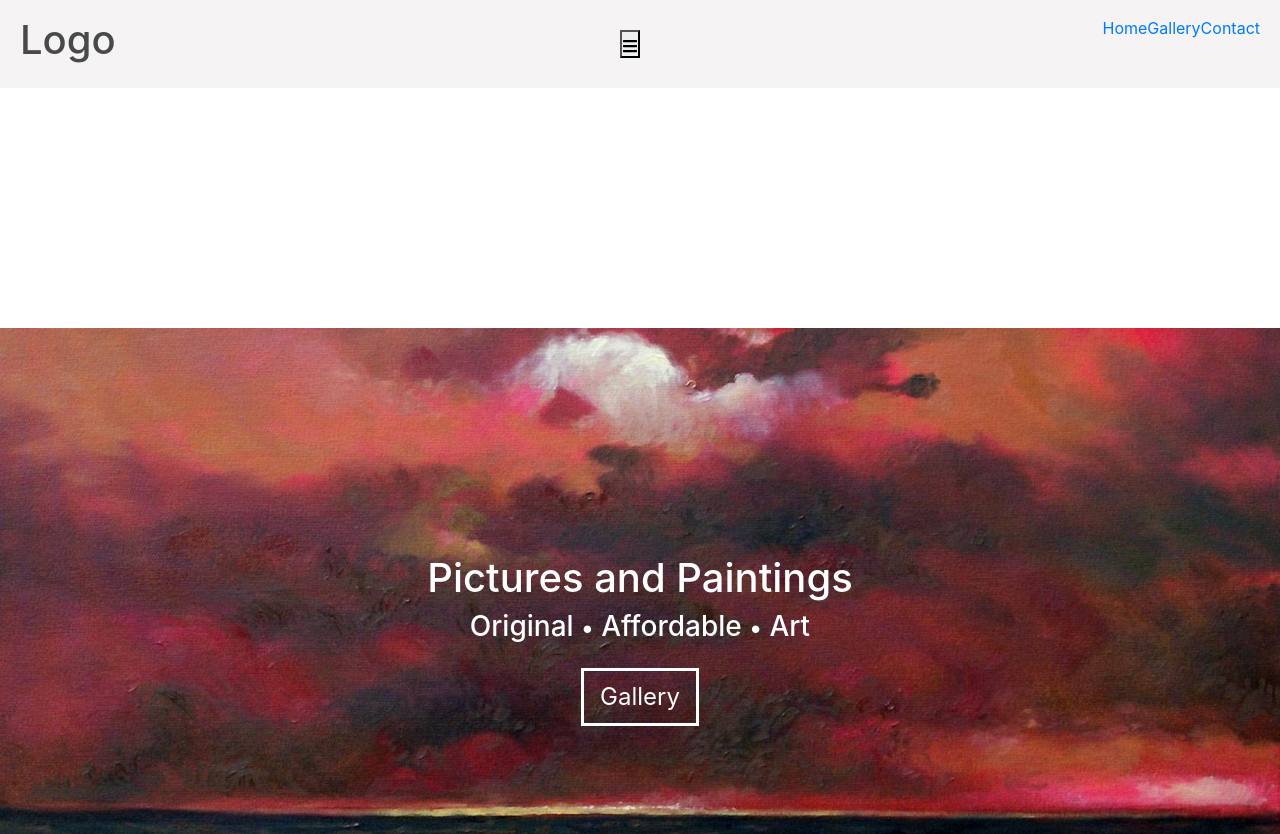
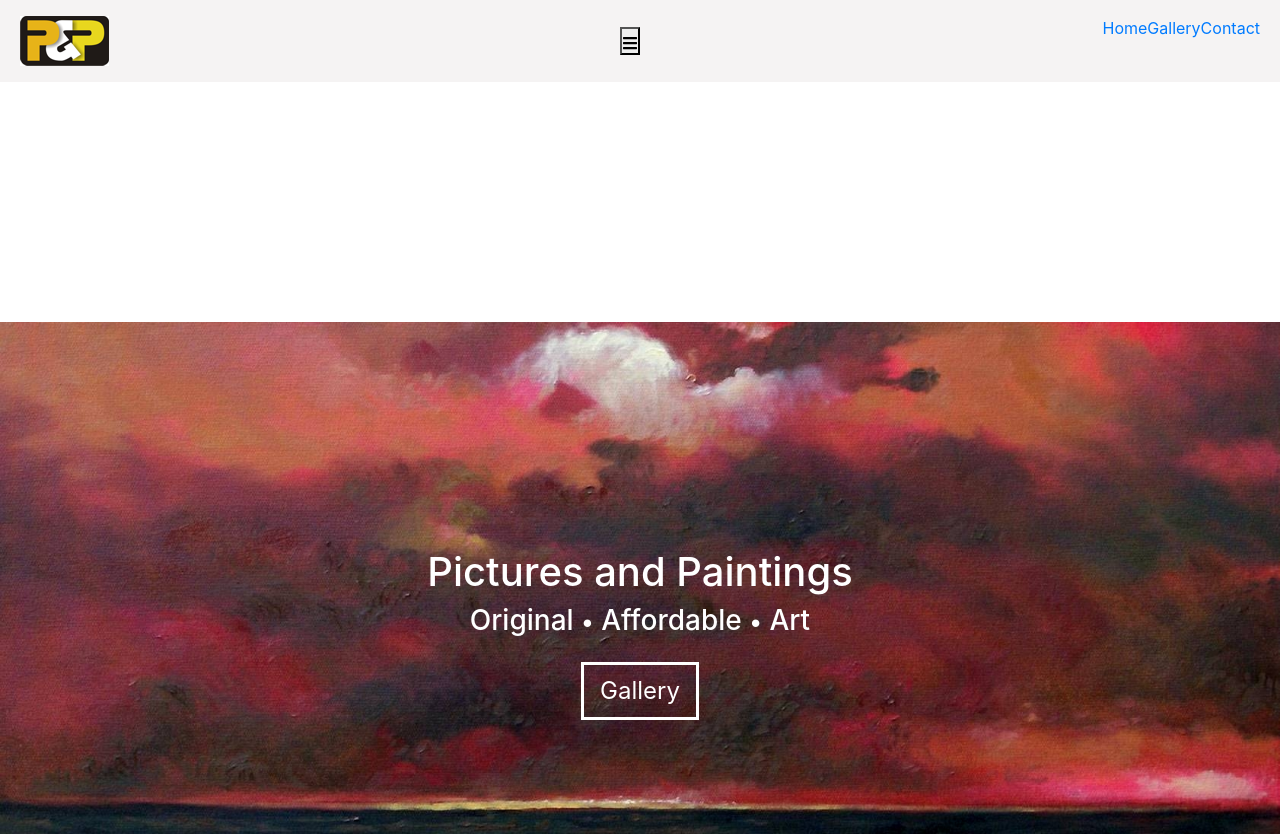
Before and after one commit to christocarr/gatsby-pictures-and-paintings, a Gatsby site: page / in a window 1280 px wide. Shown: the top 834 px of the page. Built offline with nearby package versions, Linux system fonts and the light colour scheme; Gatsby itself is replaced by a stand-in of ours.

Commit message:
Add logo

```diff
--- a/src/components/Navbar.js
+++ b/src/components/Navbar.js
@@ -2,6 +2,7 @@ import React, { useState } from 'react'
 import AniLink from 'gatsby-plugin-transition-link/AniLink'
 import styles from '../css/navbar.module.css'
 import { FaBars } from 'react-icons/fa'
+import logo from '../images/PandP_logo_50px_high.png'
 
 const Navbar = () => {
 
@@ -14,7 +15,7 @@ const Navbar = () => {
   return (
     <nav className={styles.navbar}>
       <div className={styles.center}>
-        <h1 className={styles.logo}>Logo</h1>
+        <img src={logo} alt="logo" />
         <button className={styles.menuButton} onClick={toggleNav}>
           <FaBars className={styles.menuIcon}/>
         </button>
```
Also changed, not shown: src/images/PandP_logo_50px_high.png (added).
